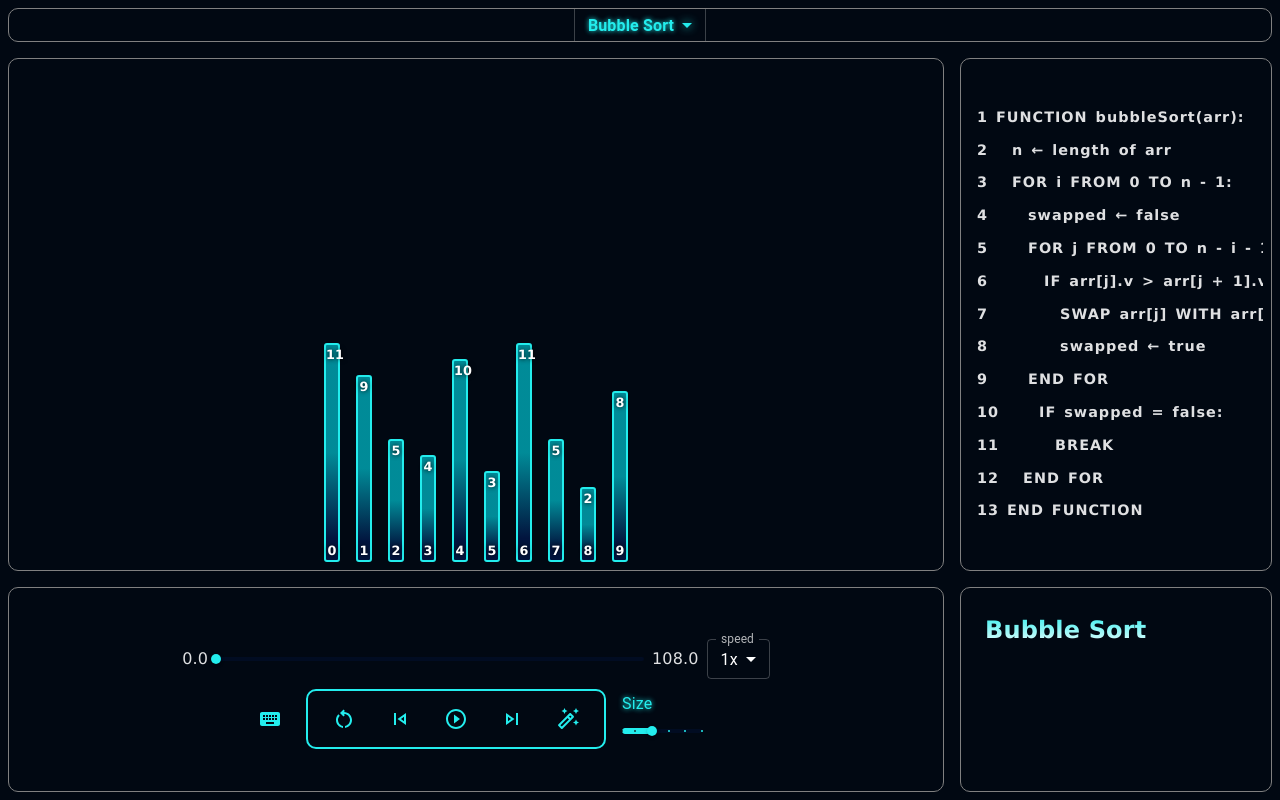
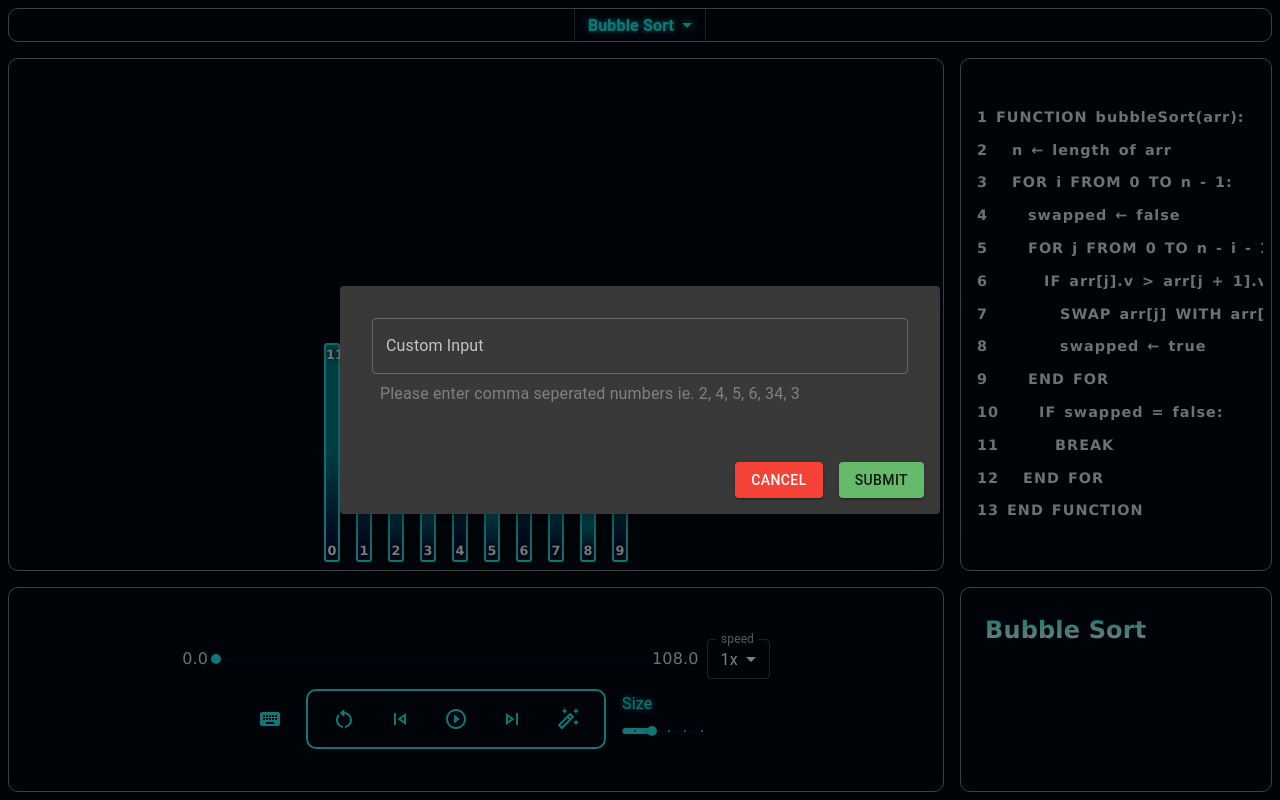
Before and after one commit to darkk-shadow/algorithm-visualizer, a React (Vite) app: page / in a window 1280 px wide. Both pictures are taken after a click on the button 270 px from the left and 719 px from the top of the page. Built offline with nearby package versions, Linux system fonts and the light colour scheme.

Commit message:
Add custom input UI

```diff
--- a/src/comps/CustomInput.jsx
+++ b/src/comps/CustomInput.jsx
@@ -1,8 +1,38 @@
+import { Label } from "@mui/icons-material";
+import { Dialog, Box, TextField, Typography, Button } from "@mui/material";
 
-const CustomInput = () => {
-  return <div className="custom_input">
-    CustomInput
-  </div>
+const CustomInput = (p) => {
+  return <>
+    <Dialog
+      fullWidth
+      open={p.openInput}
+      onClose={()=>p.setOpenInput(false)}
+    >
+      <Box
+        sx={{
+          padding: "2em",
+          display: "grid",
+        }}
+      >
+        <TextField variant="outlined"
+          label="Custom Input"
+          id="custInput"
+        />
+        <Typography sx={{padding: "0.5em", color:"gray"}}>
+          Please enter comma seperated numbers ie. 2, 4, 5, 6, 34, 3
+        </Typography>
+      </Box>
+      <Box sx={{
+        display: "flex",
+        padding: "1em",
+        justifyContent: "end",
+        gap: "1em"
+      }}>
+        <Button color="error" variant="contained">Cancel</Button>
+        <Button color="success" variant="contained">Submit</Button>
+      </Box>
+    </Dialog>
+  </>
 }
 
 export default CustomInput;
--- a/src/comps/Player.jsx
+++ b/src/comps/Player.jsx
@@ -20,6 +20,7 @@ import { useApp } from "./contexts/AppProvider";
 import selectionSort from "../utils/algos/selectionSort";
 import { bubbleCode, selectionCode } from "../utils/pseudocode";
 import { Box, Typography, IconButton, Tooltip } from "@mui/material";
+import CustomInput from "./CustomInput";
 
 const Player = (p) => {
   const { selectedAlgo, setDesc, speed, setSpeed} = useApp();
@@ -28,6 +29,7 @@ const Player = (p) => {
   const [time, setTime] = useState(0)
   const [totalTime, setTotalTime] = useState(0)
   const [steps, setSteps] = useState([])
+  const [openInput, setOpenInput] = useState(false)
 
   const control = useRef(null);
 
@@ -121,9 +123,10 @@ const Player = (p) => {
     setTime(t)
   };
   const onCustInp = () => {
-
+    setOpenInput(true)
   }
-  return (
+  return (<>
+    <CustomInput openInput={openInput} setOpenInput={setOpenInput} />
     <div className="player">
       <div className="wrap">
         <div className="slider">
@@ -136,7 +139,7 @@ const Player = (p) => {
           />
           {totalTime.toFixed(1)}
           <FormControl sx={{ minWidth: "3em" }} size="small">
-            <InputLabel id="player_speed">speed</InputLabel>
+            <InputLabel id="player_speed_label">speed</InputLabel>
             <Select
               MenuProps={{
                 PaperProps: {
@@ -144,7 +147,7 @@ const Player = (p) => {
                 },
               }}
               labelId="player_speed"
-              id="player_speed"
+              id="player_speed_label"
               label="speed"
               defaultValue={1}
               autoWidth
@@ -211,7 +214,7 @@ const Player = (p) => {
         </div>
       </div>
     </div>
-  );
+  </>);
 };
 
 export default Player;
```
